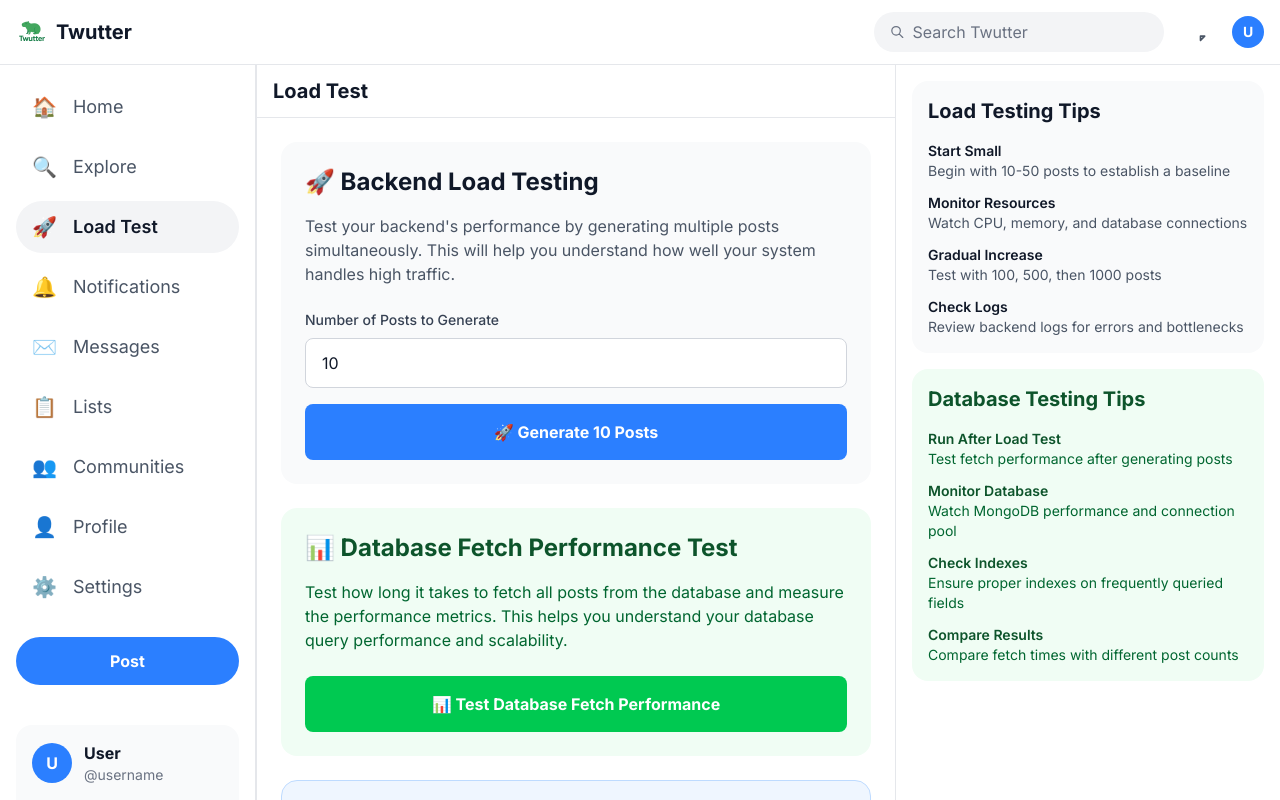
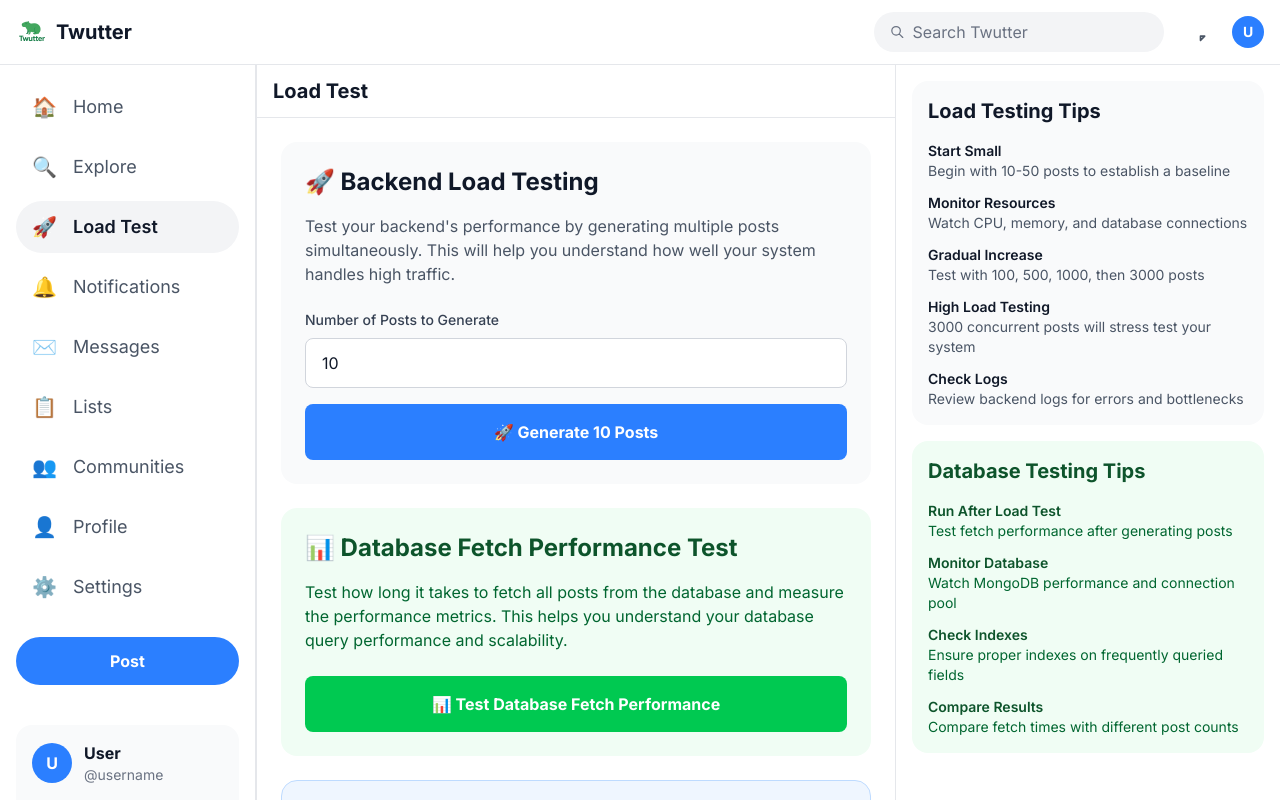
Before and after one commit to NicoDoebele/cloud-and-big-data-technologies, a Next.js app in the folder twutter/: page /load-test in a window 1280 px wide. Shown: the top 800 px of the page. Built offline with nearby package versions, Linux system fonts and the light colour scheme.

Commit message:
feat: increase post count limit to 3000 and update related UI elements on Load Test page

```diff
--- a/twutter/src/app/load-test/page.tsx
+++ b/twutter/src/app/load-test/page.tsx
@@ -279,7 +279,7 @@ export default function LoadTestPage() {
                       type="number"
                       id="postCount"
                       min="1"
-                      max="1000"
+                      max="3000"
                       value={postCount}
                       onChange={(e) => {
                         const val = e.target.value;
@@ -290,13 +290,13 @@ export default function LoadTestPage() {
                         }
                       }}
                       className="w-full px-4 py-3 border border-gray-300 dark:border-gray-600 rounded-lg bg-white dark:bg-gray-800 text-gray-900 dark:text-white focus:ring-2 focus:ring-blue-500 focus:border-transparent"
-                      placeholder="Enter number of posts (1-1000)"
+                      placeholder="Enter number of posts (1-3000)"
                     />
                   </div>
 
                   <button
                     onClick={handleBulkCreate}
-                    disabled={isGenerating || postCount === '' || Number.isNaN(postCount) || postCount < 1 || postCount > 1000}
+                    disabled={isGenerating || postCount === '' || Number.isNaN(postCount) || postCount < 1 || postCount > 3000}
                     className="w-full bg-blue-500 hover:bg-blue-600 disabled:bg-gray-300 disabled:cursor-not-allowed text-white font-bold py-4 px-6 rounded-lg transition-colors flex items-center justify-center space-x-2"
                   >
                     {isGenerating ? (
@@ -520,7 +520,11 @@ export default function LoadTestPage() {
                   </div>
                   <div>
                     <div className="font-semibold text-gray-900 dark:text-white">Gradual Increase</div>
-                    <div>Test with 100, 500, then 1000 posts</div>
+                    <div>Test with 100, 500, 1000, then 3000 posts</div>
+                  </div>
+                  <div>
+                    <div className="font-semibold text-gray-900 dark:text-white">High Load Testing</div>
+                    <div>3000 concurrent posts will stress test your system</div>
                   </div>
                   <div>
                     <div className="font-semibold text-gray-900 dark:text-white">Check Logs</div>
```
